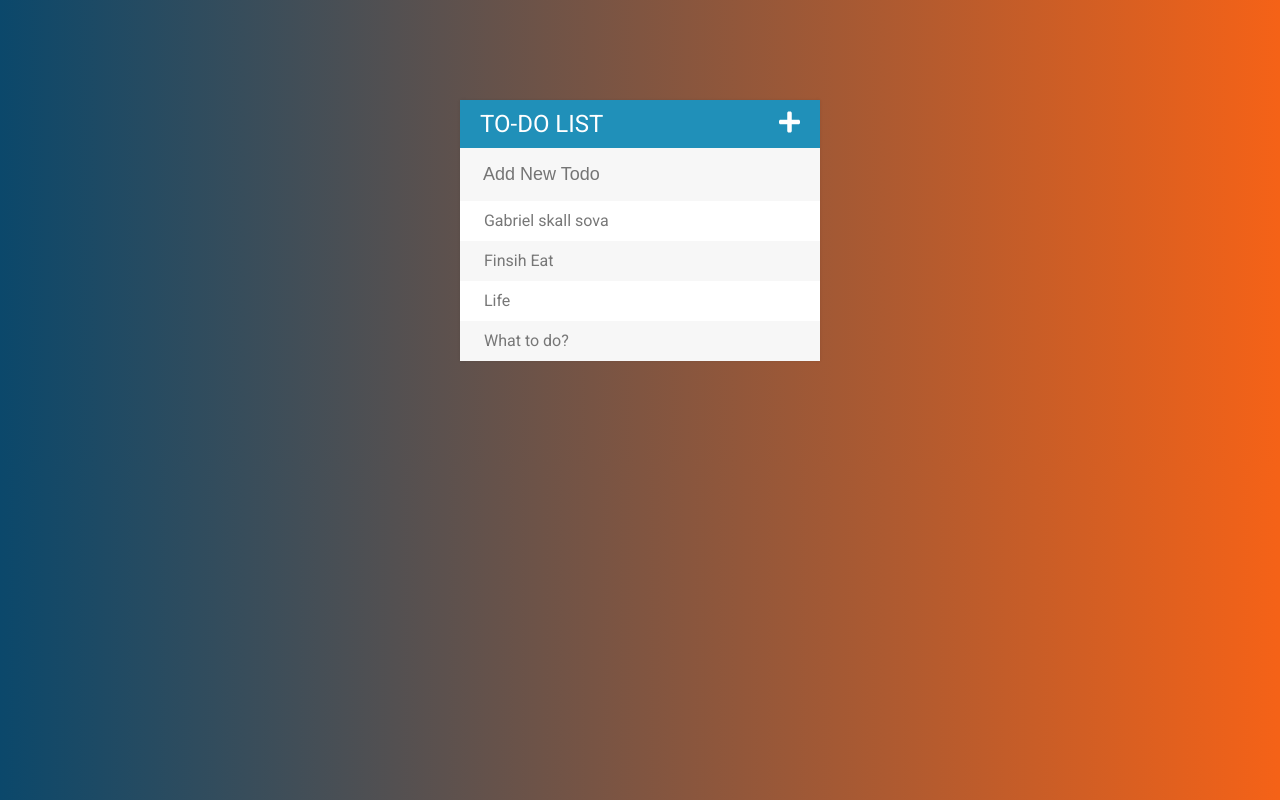
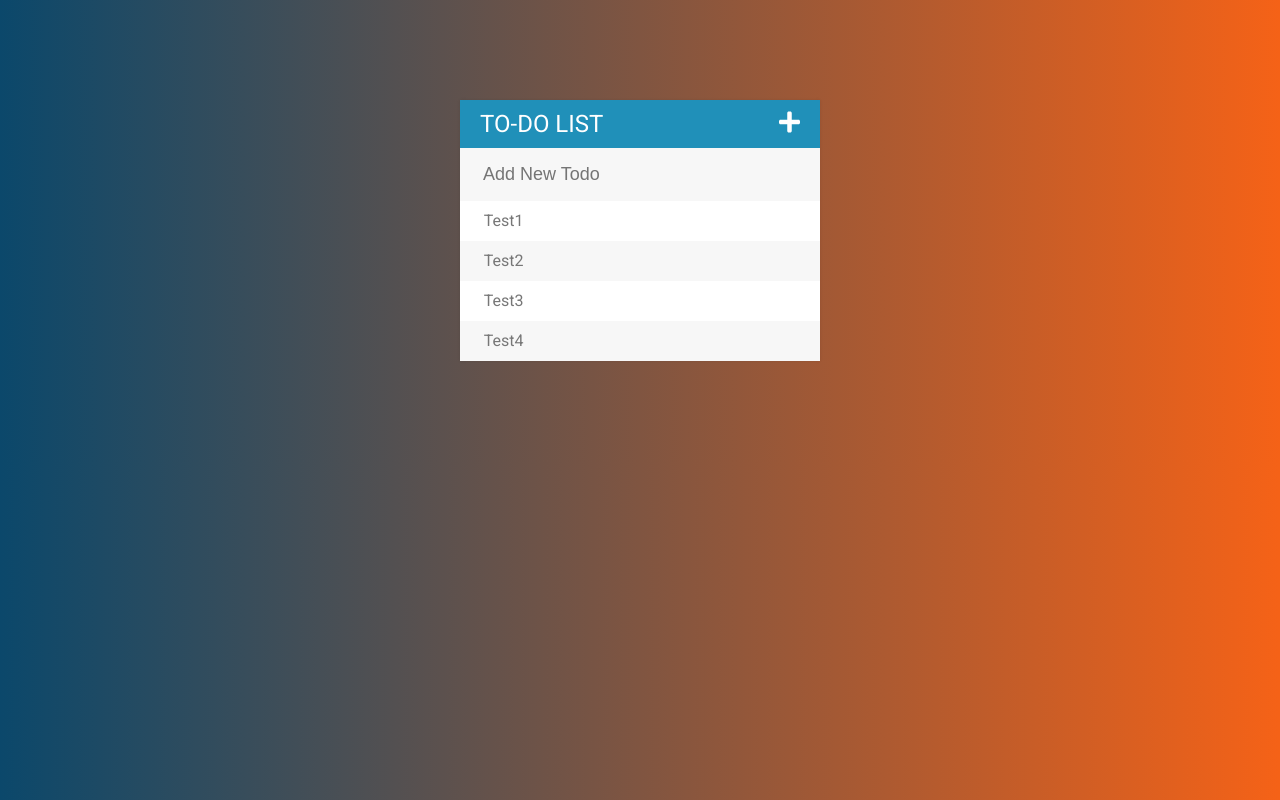
Before and after one commit to dsennerstam/to-dos, a plain HTML site: page index.html in a window 1280 px wide. Drawn offline with Linux system fonts and the light colour scheme.

Commit message:
file changes

```diff
--- a/index.html
+++ b/index.html
@@ -6,7 +6,7 @@
 	<link rel="stylesheet" type="text/css" href="styles.css">
 	<link href="https://fonts.googleapis.com/css?family=Roboto:400,500,700" rel="stylesheet">
 	<script defer src="https://use.fontawesome.com/releases/v5.0.6/js/all.js"></script>
-	<script type="text/javascript" src="assets/js/lib/jquery-3.3.1.js"></script>
+	<script type="text/javascript" src="jquery-3.3.1.js"></script>
 </head>
 <body>
 
@@ -14,10 +14,10 @@
 	<h1>To-Do List<i class="fas fa-plus"></i></h1>
 	<input type="text" placeholder="Add New Todo">
 	<ul>
-		<li><span><i class="fas fa-trash"></i></span> Gabriel skall sova</li>
-		<li><span><i class="fas fa-trash"></i></span> Finsih Eat</li>
-		<li><span><i class="fas fa-trash"></i></span> Life</li>
-		<li><span><i class="fas fa-trash"></i></span> What to do?</li>
+		<li><span><i class="fas fa-trash"></i></span> Test1 </li>
+		<li><span><i class="fas fa-trash"></i></span> Test2</li>
+		<li><span><i class="fas fa-trash"></i></span> Test3</li>
+		<li><span><i class="fas fa-trash"></i></span> Test4</li>
 	</ul>
 
 
```
Also changed, not shown: jquery-2.1.4.js (renamed from Assets/js/lib/jquery-2.1.4.js), jquery-2.1.4.min.js (renamed from Assets/js/lib/jquery-2.1.4.min.js), jquery-3.3.1.js (renamed from Assets/js/lib/jquery-3.3.1.js), 3 other files.
